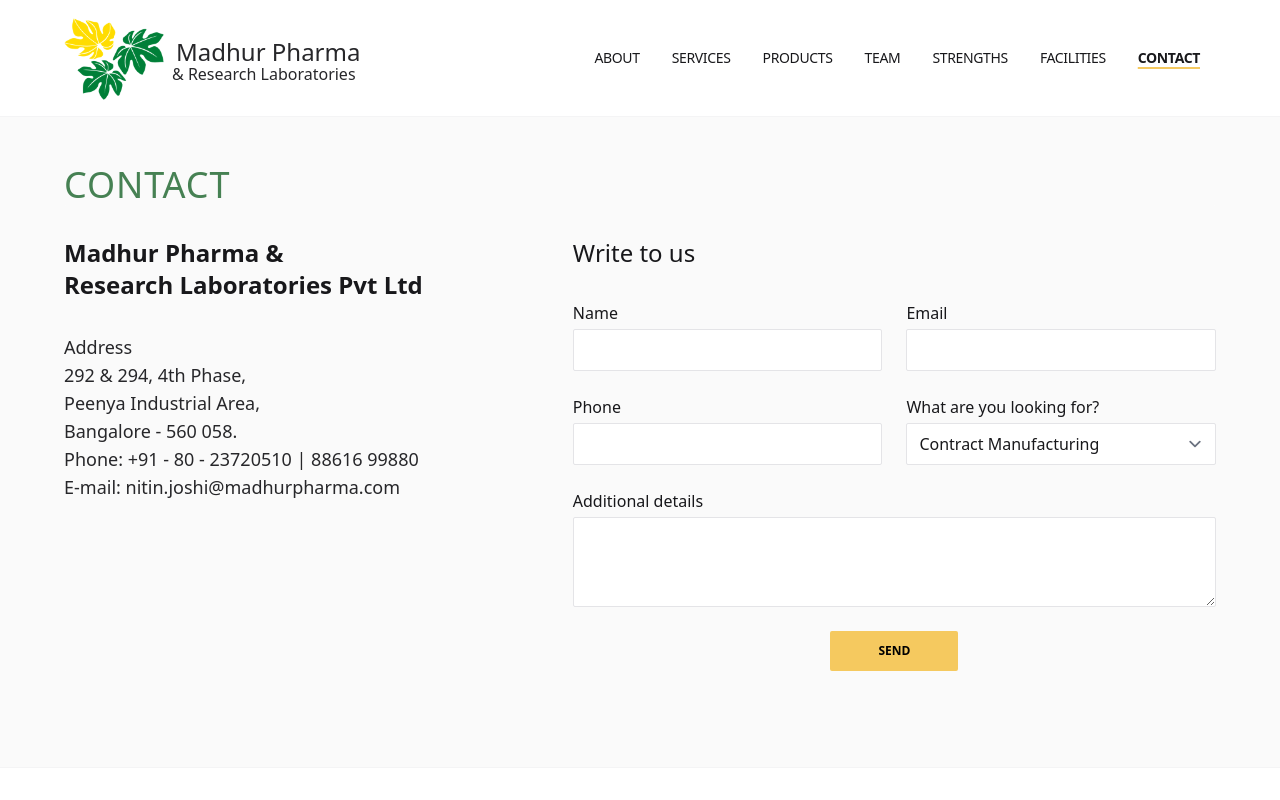
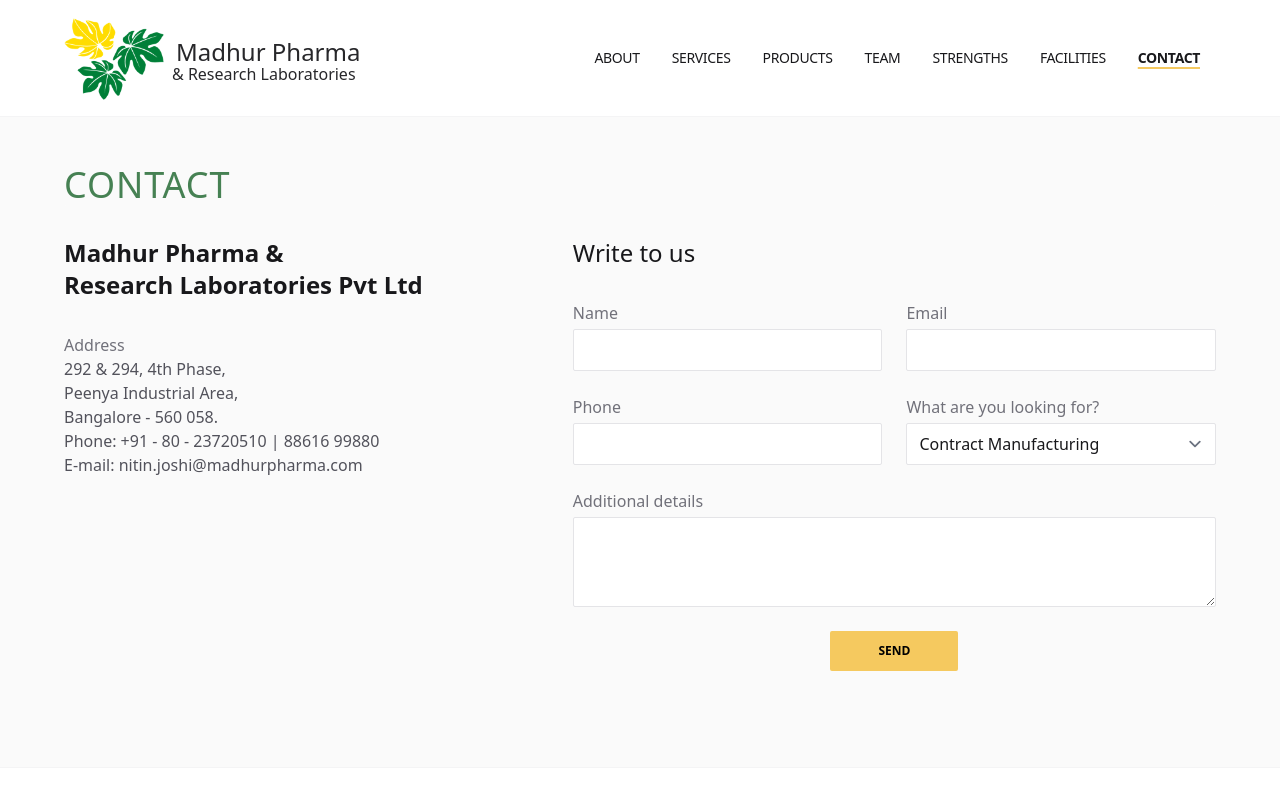
Before and after one commit to TRUENFAIR/trueandfair, a Next.js app: page /contact in a window 1280 px wide. Shown: the top 800 px of the page. Built offline with nearby package versions, Linux system fonts and the light colour scheme.

Commit message:
Update contact.js

```diff
--- a/pages/contact.js
+++ b/pages/contact.js
@@ -14,8 +14,8 @@ export default function Contact() {
               <div className="w-2/5 ">
                 <p className="text-2xl font-semibold upper">Madhur Pharma &<br/> Research Laboratories Pvt Ltd</p>
 
-                <div className="text-lg pt-8 text-zinc-800">
-                  <p>Address</p>
+                <div className="text-base pt-8 text-zinc-600">
+                  <p className="text-zinc-500">Address</p>
                   <p>292 & 294, 4th Phase,</p>
                   <p>Peenya Industrial Area,</p>
                   <p>Bangalore - 560 058.</p>
@@ -30,20 +30,20 @@ export default function Contact() {
                   <div className="mt-8">
                     <div className="grid grid-cols-2 gap-6">
                       <label className="block">
-                        <span className="">Name</span>
+                        <span className="text-zinc-500">Name</span>
                         <input type="text" className="mt-1 block w-full rounded-sm border-zinc-200 focus:border-green-700 focus:ring focus:ring-green-100 focus:ring-opacity-50" placeholder=""/>
                       </label>
                       <label className="block">
-                        <span className="">Email</span>
+                        <span className="text-zinc-500">Email</span>
                         <input type="email" className="mt-1 block w-full rounded-sm border-zinc-200 focus:border-green-700 focus:ring focus:ring-green-100 focus:ring-opacity-50" placeholder=""/>
                       </label>
                       <label className="block">
-                        <span className="">Phone</span>
+                        <span className="text-zinc-500">Phone</span>
                         <input type="email" className="mt-1 block w-full rounded-sm border-zinc-200 focus:border-green-700 focus:ring focus:ring-green-100 focus:ring-opacity-50" placeholder=""/>
                       </label>
 
                       <label className="block">
-                        <span className="">What are you looking for?</span>
+                        <span className="text-zinc-500">What are you looking for?</span>
                         <select className=" block w-full mt-1 rounded-sm border-zinc-200 focus:border-green-700 focus:ring focus:ring-green-100 focus:ring-opacity-50">
                           <option>Contract Manufacturing</option>
                           <option>Turnkey Projects</option>
@@ -53,7 +53,7 @@ export default function Contact() {
                       </label>
                     </div>
                     <label className="block mt-6">
-                      <span className="">Additional details</span>
+                      <span className="text-zinc-500">Additional details</span>
                       <textarea className="mt-1 block w-full rounded-sm border-zinc-200 focus:border-green-700 focus:ring focus:ring-green-100 focus:ring-opacity-50" rows="3"></textarea>
                     </label>
                     <div className="w-full flex justify-center items-center">
```
